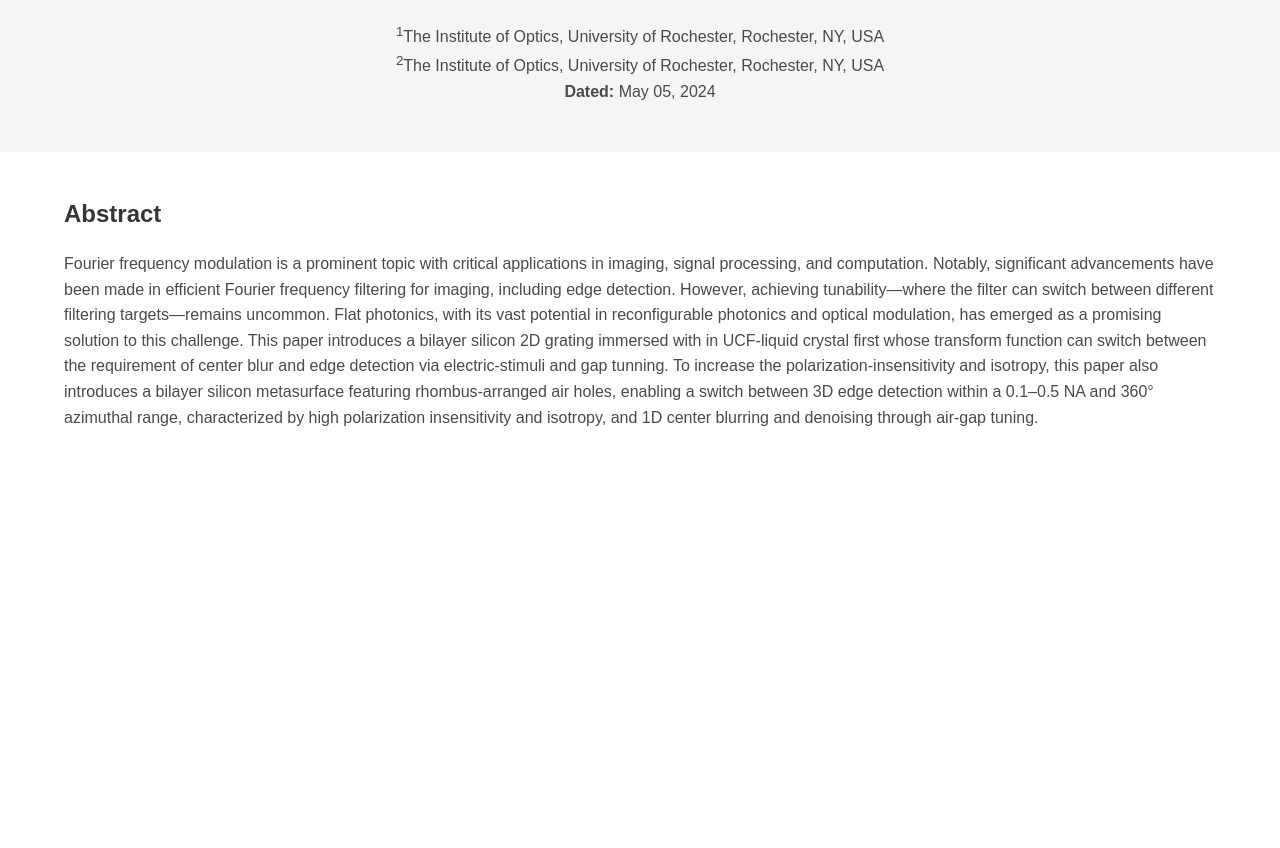
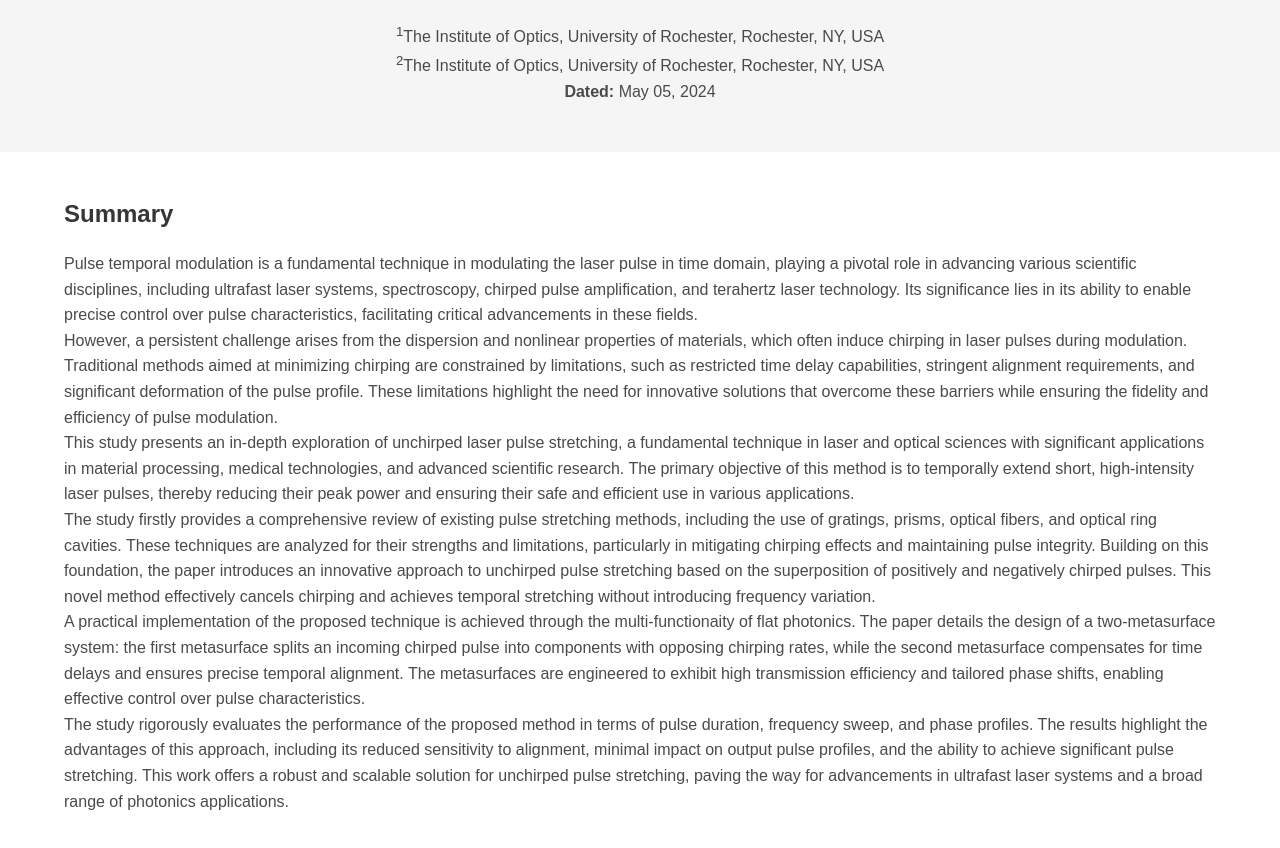
Before and after one commit to pings0206/Unchirped_Pulse_Temporal_Stretching.github.iol_, a plain HTML site: page index.html in a window 1280 px wide. Shown: the part 128-976 px from the top of the page. Before the commit the page ends 800 px from the top, so only its background shows below. Drawn offline with Linux system fonts and the light colour scheme.

Commit message:
Update index.html

```diff
--- a/index.html
+++ b/index.html
@@ -3,7 +3,7 @@
 <head>
   <meta charset="utf-8">
   <meta name="viewport" content="width=device-width, initial-scale=1">
-  <title>Unchirped Laser Pulse Temporal Stretching </title>
+  <title>Unchirped Laser Pulse Temporal Stretching</title>
   <link rel="stylesheet" href="static/css/bulma.min.css">
   <style>
     body {
@@ -28,12 +28,27 @@
     </div>
   </section>
 
-  <!-- Abstract Section -->
+  <!-- Summary Section -->
   <section class="section">
     <div class="container">
-      <h2 class="title is-4">Abstract</h2>
+      <h2 class="title is-4">Summary</h2>
       <p>
-        Fourier frequency modulation is a prominent topic with critical applications in imaging, signal processing, and computation. Notably, significant advancements have been made in efficient Fourier frequency filtering for imaging, including edge detection. However, achieving tunability—where the filter can switch between different filtering targets—remains uncommon. Flat photonics, with its vast potential in reconfigurable photonics and optical modulation, has emerged as a promising solution to this challenge. This paper introduces a bilayer silicon 2D grating immersed with in UCF-liquid crystal first whose transform function can switch between the requirement of center blur and edge detection via electric-stimuli and gap tunning. To increase the polarization-insensitivity and isotropy, this paper also introduces a bilayer silicon metasurface featuring rhombus-arranged air holes, enabling a switch between 3D edge detection within a 0.1–0.5 NA and 360° azimuthal range, characterized by high polarization insensitivity and isotropy, and 1D center blurring and denoising through air-gap tuning.
+        Pulse temporal modulation is a fundamental technique in modulating the laser pulse in time domain, playing a pivotal role in advancing various scientific disciplines, including ultrafast laser systems, spectroscopy, chirped pulse amplification, and terahertz laser technology. Its significance lies in its ability to enable precise control over pulse characteristics, facilitating critical advancements in these fields.
+      </p>
+      <p>
+        However, a persistent challenge arises from the dispersion and nonlinear properties of materials, which often induce chirping in laser pulses during modulation. Traditional methods aimed at minimizing chirping are constrained by limitations, such as restricted time delay capabilities, stringent alignment requirements, and significant deformation of the pulse profile. These limitations highlight the need for innovative solutions that overcome these barriers while ensuring the fidelity and efficiency of pulse modulation.
+      </p>
+      <p>
+        This study presents an in-depth exploration of unchirped laser pulse stretching, a fundamental technique in laser and optical sciences with significant applications in material processing, medical technologies, and advanced scientific research. The primary objective of this method is to temporally extend short, high-intensity laser pulses, thereby reducing their peak power and ensuring their safe and efficient use in various applications.
+      </p>
+      <p>
+        The study firstly provides a comprehensive review of existing pulse stretching methods, including the use of gratings, prisms, optical fibers, and optical ring cavities. These techniques are analyzed for their strengths and limitations, particularly in mitigating chirping effects and maintaining pulse integrity. Building on this foundation, the paper introduces an innovative approach to unchirped pulse stretching based on the superposition of positively and negatively chirped pulses. This novel method effectively cancels chirping and achieves temporal stretching without introducing frequency variation.
+      </p>
+      <p>
+        A practical implementation of the proposed technique is achieved through the multi-functionaity of flat photonics. The paper details the design of a two-metasurface system: the first metasurface splits an incoming chirped pulse into components with opposing chirping rates, while the second metasurface compensates for time delays and ensures precise temporal alignment. The metasurfaces are engineered to exhibit high transmission efficiency and tailored phase shifts, enabling effective control over pulse characteristics.
+      </p>
+      <p>
+        The study rigorously evaluates the performance of the proposed method in terms of pulse duration, frequency sweep, and phase profiles. The results highlight the advantages of this approach, including its reduced sensitivity to alignment, minimal impact on output pulse profiles, and the ability to achieve significant pulse stretching. This work offers a robust and scalable solution for unchirped pulse stretching, paving the way for advancements in ultrafast laser systems and a broad range of photonics applications.
       </p>
     </div>
   </section>
```
